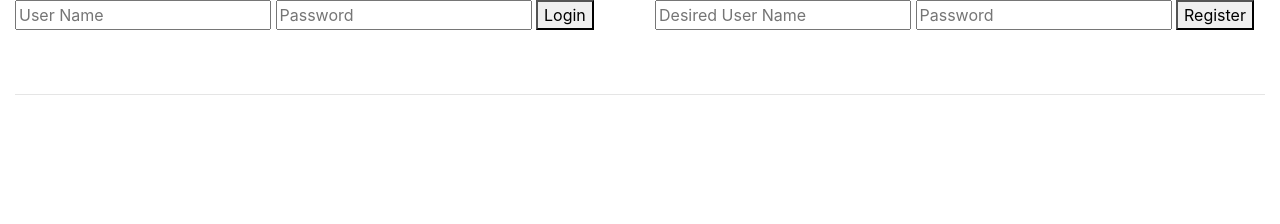
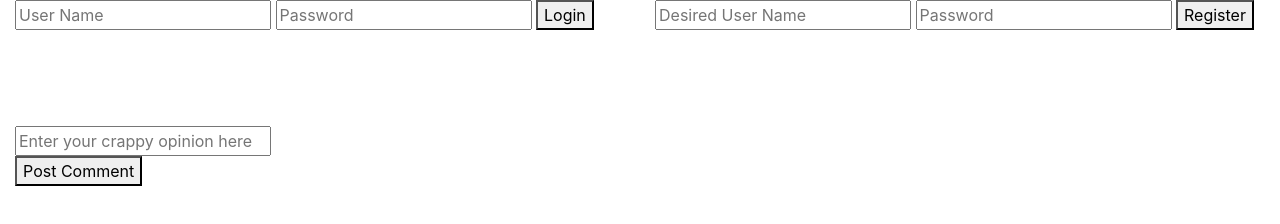
Before and after one commit to k-cormack/group_project, a website with bundled scripts: page www/index.html in a window 1280 px wide. Built offline with nearby package versions, Linux system fonts and the light colour scheme.

Commit message:
comment button

```diff
--- a/www/index.html
+++ b/www/index.html
@@ -28,16 +28,21 @@
             <input type="text" name="userName" placeholder="Desired User Name">
             <input type="password" name="password" placeholder="Password">
             <button type="submit">Register</button>
+          </form>
         </div>
       </div>
       <div id="new-post" class="mt-5 row">
 
 
       </div>
-      <hr />
       <div class="mt-5 row">
         <div id="post-list" class="col-12">
-
+          <div>
+            <form onsubmit="app.controllers.comment.createComment(event)">
+              <input type="text" name="comment" placeholder="Enter your crappy opinion here">
+            </form>
+            <button>Post Comment</button>
+          </div>
         </div>
 
       </div>
```
